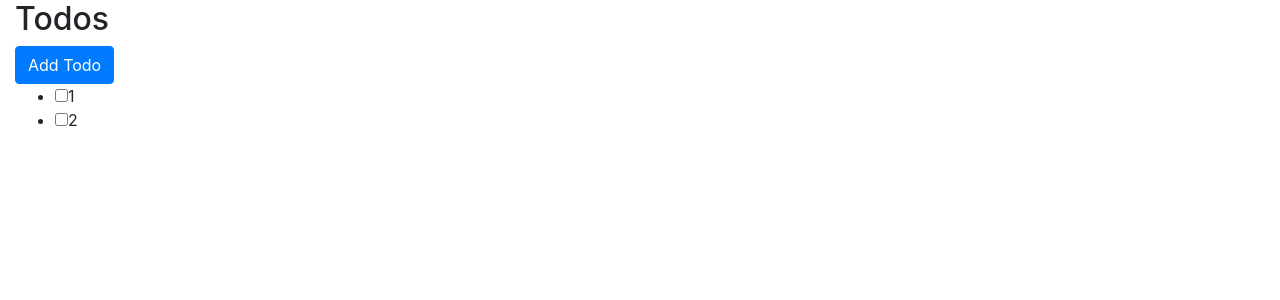
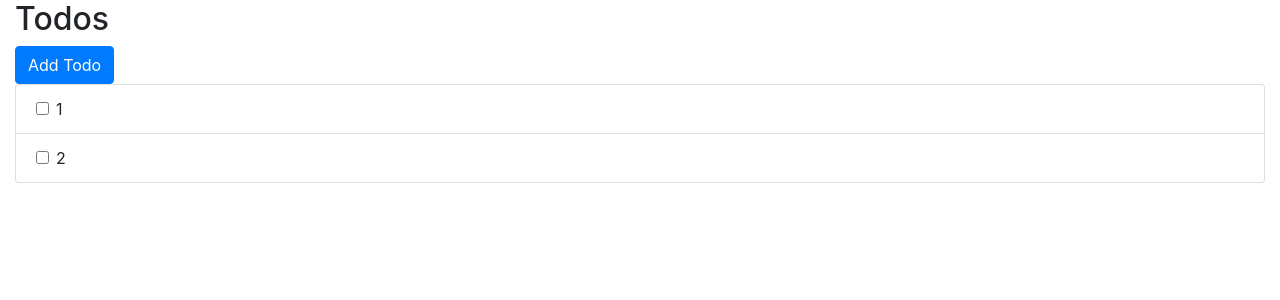
Before and after one commit to datchung/TodoApp, a React (Create React App) app in the folder todo-app/: page / in a window 1280 px wide. Shown: the top 300 px of the page. Built offline with nearby package versions, Linux system fonts and the light colour scheme.

Commit message:
Apply bootstrap styling to Todos

```diff
--- a/todo-app/src/Components/Todo.js
+++ b/todo-app/src/Components/Todo.js
@@ -3,9 +3,13 @@ import PropTypes from "prop-types";
 
 function Todo(props) {
   return (
-    <li>
-      <input type="checkbox" />
-      {props.todo.title}
+    <li className="list-group-item">
+      <form>
+        <div className="form-check">
+          <input type="checkbox" className="form-check-input" id={props.todo.id} />
+          <label className="form-check-label" htmlFor={props.todo.id}>{props.todo.title}</label>
+        </div>
+      </form>
     </li>
   );
 }
--- a/todo-app/src/Components/TodoList.js
+++ b/todo-app/src/Components/TodoList.js
@@ -5,7 +5,7 @@ import Todo from "./Todo";
 
 function TodoList(props) {
   return (
-    <ul>
+    <ul className="list-group">
       {props.todos.map(todo => {
         return (<Todo todo={todo} key={todo.title} />);
       })}
--- a/todo-app/src/Components/TodosPage.js
+++ b/todo-app/src/Components/TodosPage.js
@@ -20,9 +20,13 @@ function TodosPage() {
   return (
     <>
       <h2>Todos</h2>
-      <button className="btn btn-primary">
-        Add Todo
-      </button>
+      <div className="btn-toolbar" role="toolbar" aria-label="Todo toolbar">
+        <div className="btn-group" role="group" aria-label="Todo control group">
+          <button type="button" className="btn btn-primary">
+            Add Todo
+          </button>
+        </div>
+      </div>
       <TodoList todos={todos} />
     </>
   );
```
